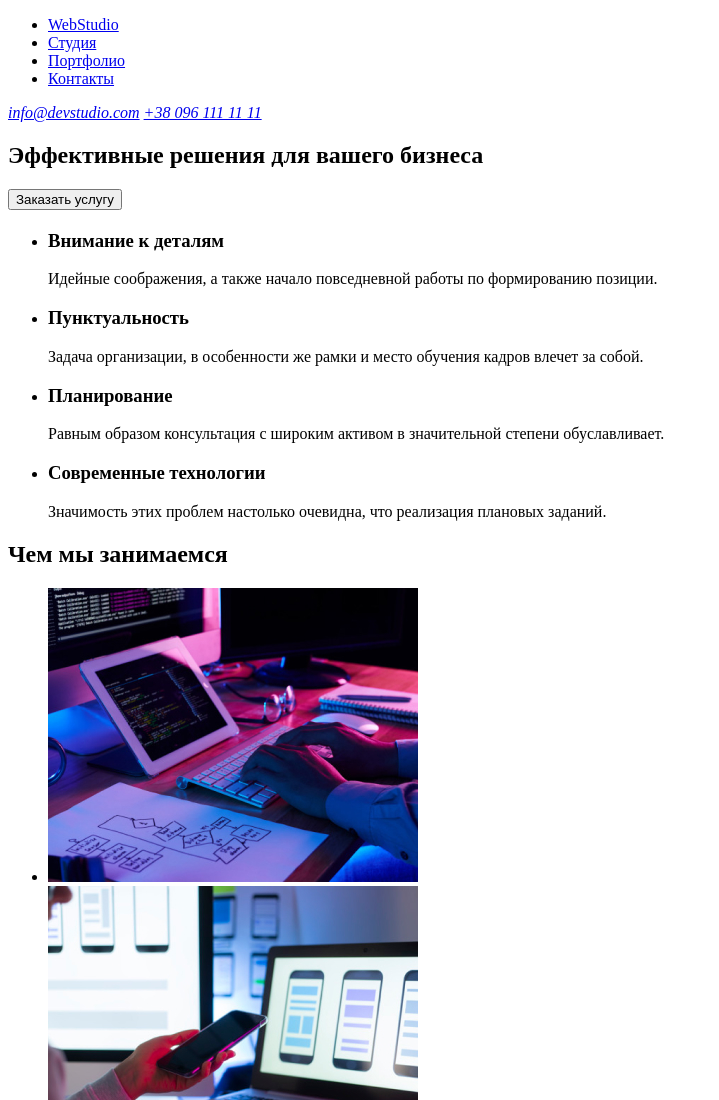
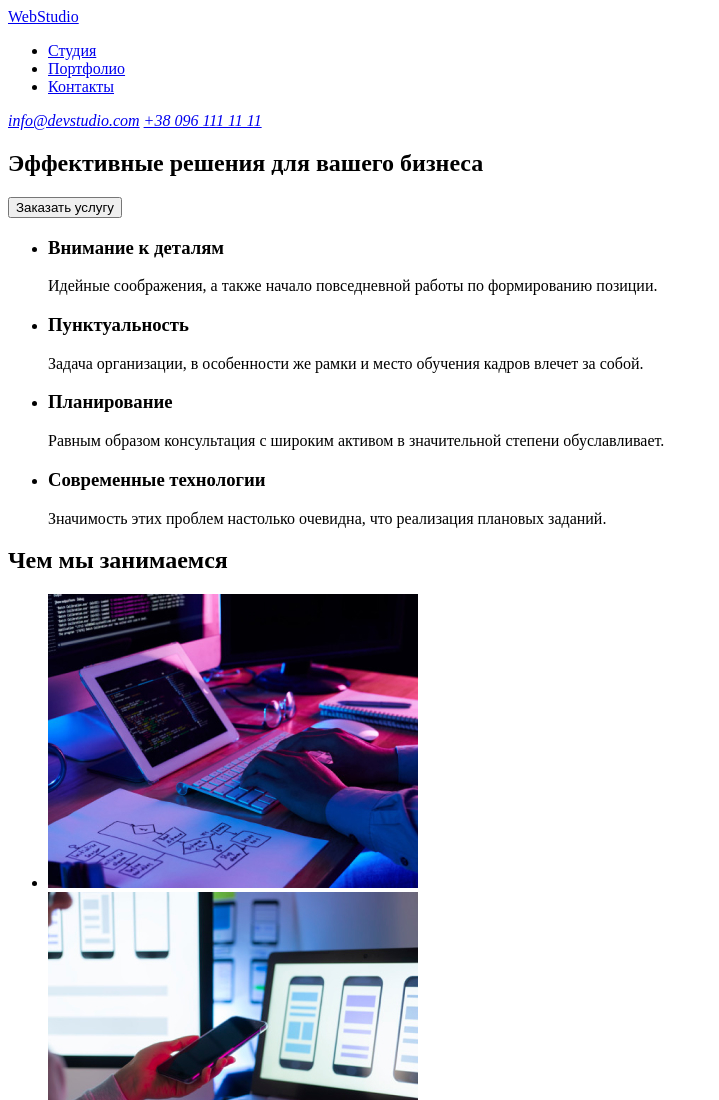
Before and after one commit to DmitriyShurlyhin/goit-markup-hw-01, a plain HTML site: page index.html in a window 1280 px wide. Shown: the top 1100 px of the page, without its empty margins (0-719 px from the left). Drawn offline with Linux system fonts and the light colour scheme.

Commit message:
Внёс изменения согласно комментариев

```diff
--- a/index.html
+++ b/index.html
@@ -8,25 +8,24 @@
 <body>
     <header>
         <nav>
+            <a href="./index.html">WebStudio</a>
                 <ul>
-                <li><a href="./index.html">WebStudio</a></li>
                     <li><a href="#">Студия</a></li>
                     <li><a href="#">Портфолио</a></li>
                     <li><a href="#">Контакты</a></li>
                 </ul>
+        </nav>
             <address>
                 <a href="mailto:info@devstudio.com">info@devstudio.com</a>
                 <a href="tel:+380961111111">+38 096 111 11 11</a>
             </address>
 
-        </nav>
     </header>
     <main>
         <!--Герой-->
         <section>
             <h1>Эффективные решения для вашего бизнеса</h1>
             <button>Заказать услугу</button>
-            <h2></h2>
         </section>
 
         <!--преимущества-->
```
Lines whose indentation alone changed are shown as unchanged.
